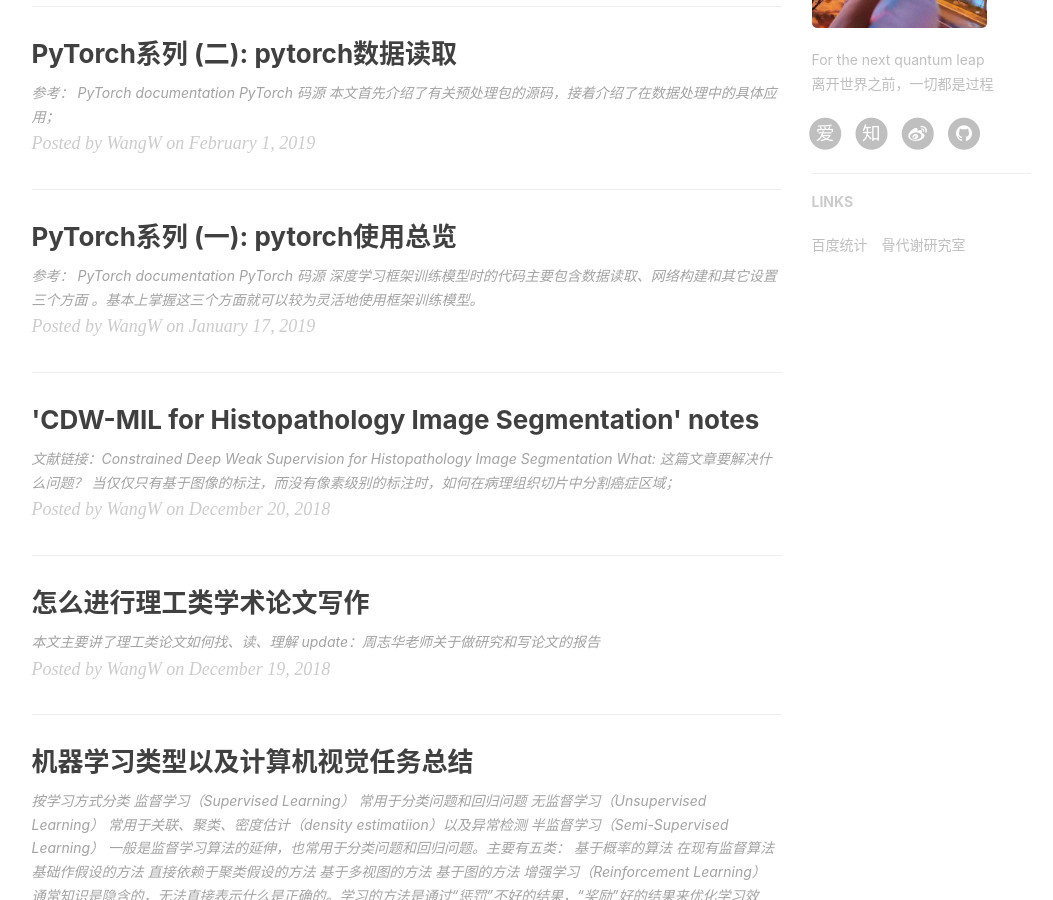
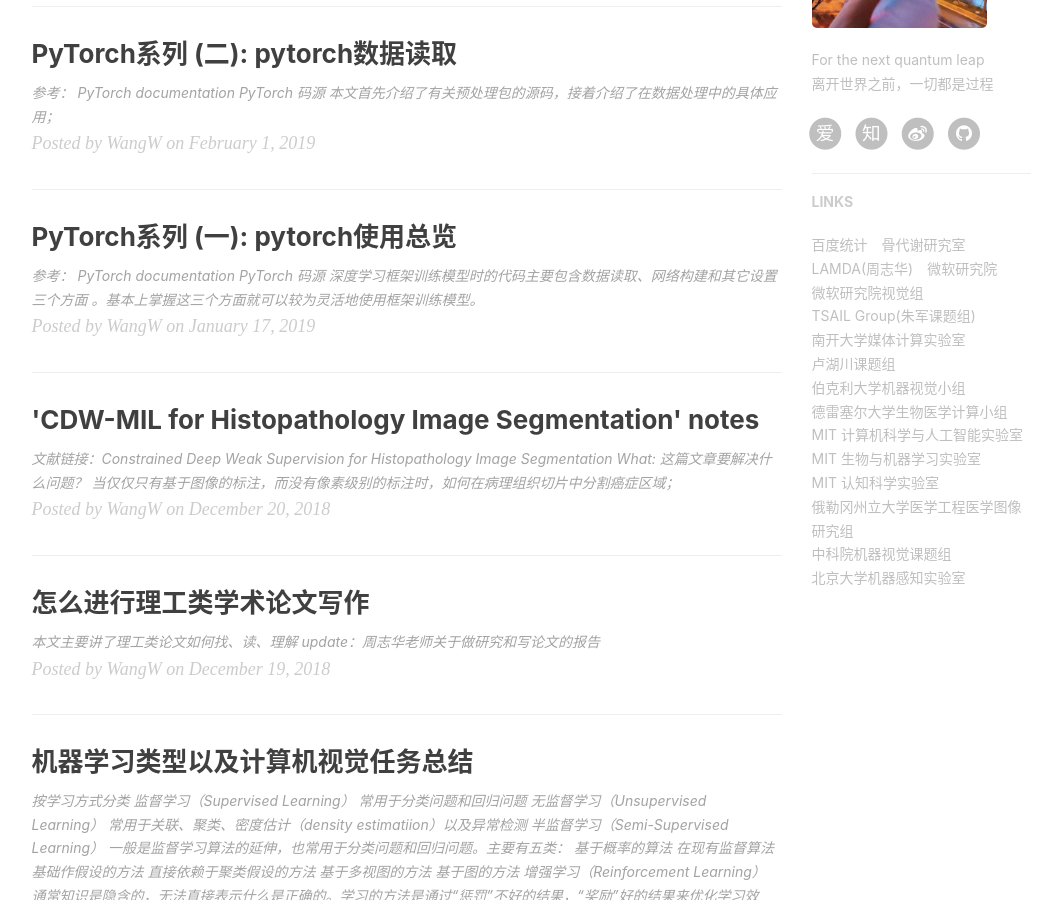
Before and after one commit to ilikewind/Myblog, a Jekyll site: the page built from index.html, in a window 1280 px wide and 900 px high, scrolled down 902 px. Shown: the whole window, without its empty margins (136-1189 px from the left). Built offline with Jekyll 4.4.1, drawn with Linux system fonts in a browser that asks for light colours; nearby versions of some CDN libraries; the list of posts is cut into pages by our own code; comment, search, counter and statistics services are not loaded.

Commit message:
add links

```diff
--- a/_config.yml
+++ b/_config.yml
@@ -118,5 +118,61 @@ friends: [
     {
       title: "骨代谢研究室",
       href: "http://qianslab.com"
+    },
+    {
+      title: "LAMDA(周志华)",
+      href: "http://lamda.nju.edu.cn/CH.MainPage.ashx?AspxAutoDetectCookieSupport=1"
+    },
+    {
+      title: "微软研究院",
+      href: "https://www.msra.cn/zh-cn/connections"
+    },
+    {
+      title: "微软研究院视觉组",
+      href: "https://www.microsoft.com/en-us/research/group/visual-computing/"
+    },
+    {
+      title: "TSAIL Group(朱军课题组)",
+      href: "https://www.labxing.com/lab/286/members"
+    },
+    {
+      title: "南开大学媒体计算实验室",
+      href: "https://mmcheng.net/zh/"
+    },
+    {
+      title: "卢湖川课题组",
+      href: "http://ice.dlut.edu.cn/lu/index.html"
+    },
+    {
+      title: "伯克利大学机器视觉小组",
+      href: "https://www2.eecs.berkeley.edu/Research/Projects/CS/vision/"
+    },
+    {
+      title: "德雷塞尔大学生物医学计算小组",
+      href: "https://www.cs.drexel.edu/~david/geom_biomed_comp.html#cell_sim"
+    },
+    {
+      title: "MIT 计算机科学与人工智能实验室",
+      href: "https://www.csail.mit.edu"
+    },
+    {
+      title: "MIT 生物与机器学习实验室",
+      href: "http://poggio-lab.mit.edu/"
+    },
+    {
+      title: "MIT 认知科学实验室",
+      href: "http://persci.mit.edu/"
+    },
+    {
+      title: "俄勒冈州立大学医学工程医学图像研究组",
+      href: "https://bme.osu.edu/research/bioimaging"
+    },
+    {
+      title: "中科院机器视觉课题组",
+      href: "http://vision.ia.ac.cn/zh/index_cn.html"
+    },
+    {
+      title: "北京大学机器感知实验室",
+      href: "http://www.klmp.pku.edu.cn/Faculty/Researcher.html"
     }
 ]
```
